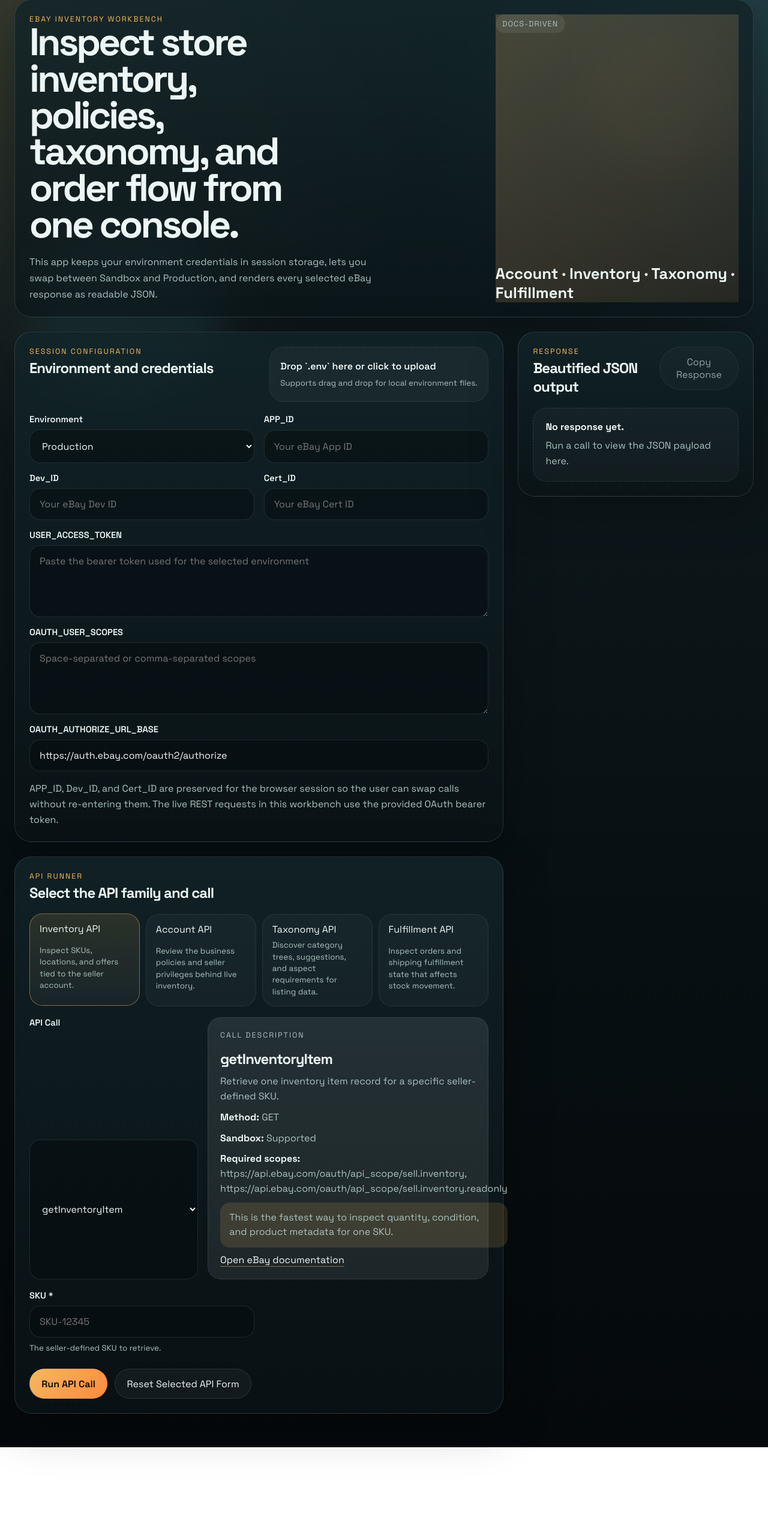
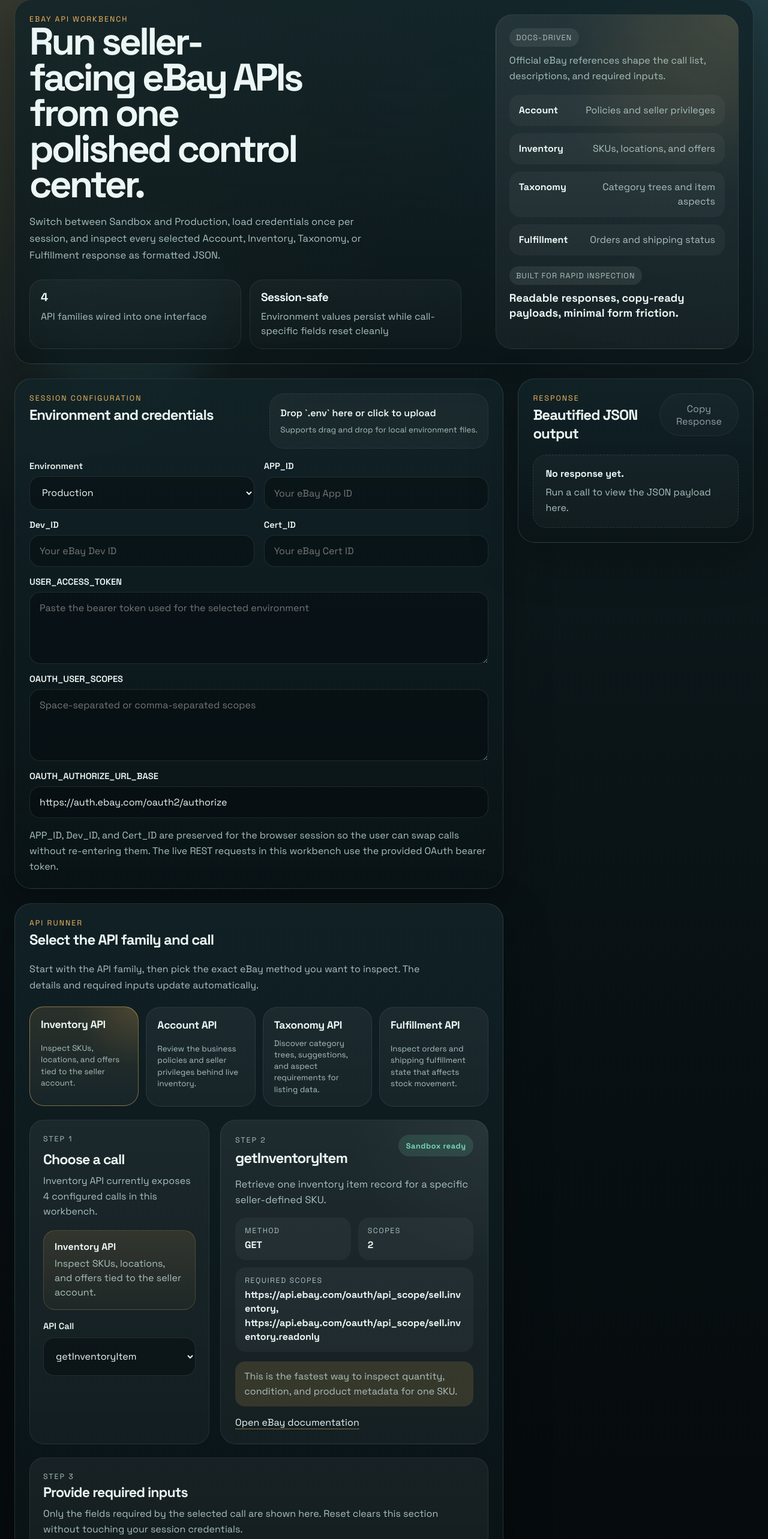
Before and after one commit to yhunt75/ebay-api-app, a Next.js app: page / in a window 1280 px wide. Shown: the part 41-2607 px from the top of the page at 60% size. Before the commit the page ends 2454 px from the top, so only its background shows below. Built offline with nearby package versions, Linux system fonts and the light colour scheme.

Commit message:
Refine layout and rename app

```diff
--- a/app/globals.css
+++ b/app/globals.css
@@ -96,32 +96,68 @@
 
 .hero__copy h1 {
   margin: 0;
-  font-size: clamp(2.4rem, 5vw, 4.8rem);
-  line-height: 0.95;
+  font-size: clamp(2.6rem, 5vw, 5.2rem);
+  line-height: 0.93;
   letter-spacing: -0.06em;
-  max-width: 12ch;
+  max-width: 11ch;
 }
 
 .hero__lede {
-  max-width: 58ch;
+  max-width: 54ch;
   margin: 18px 0 0;
   color: var(--text-muted);
-  font-size: 1rem;
+  font-size: 1.03rem;
   line-height: 1.7;
 }
 
-.hero__badge {
+.hero__highlights {
+  display: grid;
+  grid-template-columns: repeat(2, minmax(0, 1fr));
+  gap: 14px;
+  margin-top: 26px;
+  max-width: 720px;
+}
+
+.hero-stat {
   display: flex;
   flex-direction: column;
-  justify-content: space-between;
-  gap: 14px;
-  min-height: 160px;
-  background:
-    linear-gradient(135deg, rgba(244, 184, 96, 0.2), rgba(255, 138, 61, 0.08)),
-    rgba(255, 255, 255, 0.03);
+  gap: 8px;
+  padding: 16px 18px;
+  border-radius: 22px;
+  border: 1px solid rgba(255, 255, 255, 0.08);
+  background: linear-gradient(180deg, rgba(255, 255, 255, 0.035), rgba(255, 255, 255, 0.015));
 }
 
-.hero__badge span {
+.hero-stat strong {
+  font-size: 1.2rem;
+  letter-spacing: -0.03em;
+}
+
+.hero-stat span {
+  color: var(--text-muted);
+  line-height: 1.55;
+}
+
+.hero__panel {
+  display: grid;
+  gap: 18px;
+  align-content: start;
+  padding: 22px;
+  border-radius: 28px;
+  background:
+    radial-gradient(circle at top right, rgba(244, 184, 96, 0.14), transparent 42%),
+    linear-gradient(180deg, rgba(255, 255, 255, 0.05), rgba(255, 255, 255, 0.02)),
+    rgba(255, 255, 255, 0.025);
+  border: 1px solid rgba(255, 255, 255, 0.08);
+}
+
+.hero__panel-top {
+  display: grid;
+  gap: 10px;
+}
+
+.hero__panel-top span,
+.hero__panel-footer span {
   display: inline-flex;
   width: fit-content;
   padding: 0.45rem 0.7rem;
@@ -133,9 +169,45 @@
   text-transform: uppercase;
 }
 
-.hero__badge strong {
-  font-size: clamp(1.1rem, 2vw, 1.8rem);
-  line-height: 1.25;
+.hero__panel-top p {
+  margin: 0;
+  color: var(--text-muted);
+  line-height: 1.6;
+}
+
+.hero__api-list {
+  display: grid;
+  gap: 12px;
+}
+
+.hero__api-item {
+  display: flex;
+  justify-content: space-between;
+  gap: 16px;
+  align-items: baseline;
+  padding: 14px 16px;
+  border-radius: 18px;
+  background: rgba(255, 255, 255, 0.04);
+}
+
+.hero__api-item strong {
+  font-size: 1rem;
+}
+
+.hero__api-item span {
+  color: var(--text-muted);
+  text-align: right;
+  line-height: 1.5;
+}
+
+.hero__panel-footer {
+  display: grid;
+  gap: 10px;
+}
+
+.hero__panel-footer strong {
+  font-size: 1.15rem;
+  line-height: 1.35;
 }
 
 .workspace {
@@ -191,11 +263,6 @@
   grid-template-columns: repeat(2, minmax(0, 1fr));
 }
 
-.grid--api {
-  grid-template-columns: minmax(240px, 0.75fr) minmax(0, 1.25fr);
-  margin-bottom: 18px;
-}
-
 .grid--params {
   grid-template-columns: repeat(2, minmax(0, 1fr));
 }
@@ -248,18 +315,20 @@
 .segmented {
   display: grid;
   grid-template-columns: repeat(4, minmax(0, 1fr));
-  gap: 10px;
-  margin-bottom: 18px;
+  gap: 12px;
 }
 
 .segmented__item {
   display: grid;
-  gap: 6px;
+  gap: 10px;
   text-align: left;
-  padding: 14px 16px;
-  border-radius: 22px;
+  min-height: 148px;
+  padding: 18px;
+  border-radius: 24px;
   border: 1px solid rgba(255, 255, 255, 0.08);
-  background: rgba(255, 255, 255, 0.03);
+  background:
+    linear-gradient(180deg, rgba(255, 255, 255, 0.035), rgba(255, 255, 255, 0.02)),
+    rgba(255, 255, 255, 0.02);
   color: var(--text);
   cursor: pointer;
   transition:
@@ -272,7 +341,16 @@
 .segmented__item--active {
   transform: translateY(-1px);
   border-color: rgba(244, 184, 96, 0.46);
-  background: linear-gradient(180deg, rgba(244, 184, 96, 0.12), rgba(255, 255, 255, 0.04));
+  background:
+    radial-gradient(circle at top right, rgba(244, 184, 96, 0.16), transparent 42%),
+    linear-gradient(180deg, rgba(244, 184, 96, 0.12), rgba(255, 255, 255, 0.04));
+  box-shadow: inset 0 1px 0 rgba(255, 255, 255, 0.06);
+}
+
+.segmented__item span {
+  font-size: 1.1rem;
+  font-weight: 700;
+  letter-spacing: -0.02em;
 }
 
 .segmented__item small {
@@ -280,9 +358,91 @@
   line-height: 1.45;
 }
 
+.runner-shell {
+  display: grid;
+  gap: 22px;
+}
+
+.runner-lede {
+  max-width: 64ch;
+  margin: 0;
+  color: var(--text-muted);
+  line-height: 1.7;
+}
+
+.runner-grid {
+  display: grid;
+  grid-template-columns: minmax(300px, 0.75fr) minmax(0, 1.25fr);
+  gap: 18px;
+  align-items: stretch;
+}
+
+.selector-card,
+.params-card {
+  padding: 22px;
+  border-radius: 24px;
+  border: 1px solid rgba(255, 255, 255, 0.08);
+  background:
+    linear-gradient(180deg, rgba(255, 255, 255, 0.035), rgba(255, 255, 255, 0.015)),
+    rgba(255, 255, 255, 0.02);
+}
+
+.selector-card {
+  display: grid;
+  gap: 18px;
+  align-content: start;
+}
+
+.selector-card__header,
+.params-card__header {
+  display: grid;
+  gap: 8px;
+}
+
+.selector-card__header h3,
+.params-card__header h3 {
+  margin: 0;
+  font-size: 1.45rem;
+  letter-spacing: -0.04em;
+}
+
+.selector-card__header p,
+.params-card__header p {
+  margin: 0;
+  color: var(--text-muted);
+  line-height: 1.6;
+}
+
+.family-badge {
+  display: grid;
+  gap: 6px;
+  padding: 16px 18px;
+  border-radius: 20px;
+  border: 1px solid rgba(244, 184, 96, 0.2);
+  background: linear-gradient(180deg, rgba(244, 184, 96, 0.12), rgba(244, 184, 96, 0.04));
+}
+
+.family-badge strong {
+  font-size: 1rem;
+}
+
+.family-badge span {
+  color: var(--text-muted);
+  line-height: 1.5;
+}
+
+.field--compact {
+  gap: 10px;
+}
+
+.input--selector {
+  min-height: 64px;
+  font-size: 1rem;
+}
+
 .description-card {
   display: grid;
-  gap: 10px;
+  gap: 16px;
   padding: 20px;
   border-radius: 22px;
   border: 1px solid rgba(255, 255, 255, 0.08);
@@ -291,14 +451,86 @@
     var(--surface-soft);
 }
 
+.description-card--featured {
+  padding: 24px;
+  border-radius: 26px;
+  background:
+    radial-gradient(circle at top right, rgba(255, 255, 255, 0.05), transparent 34%),
+    linear-gradient(180deg, rgba(255, 255, 255, 0.045), rgba(255, 255, 255, 0.02)),
+    rgba(255, 255, 255, 0.025);
+}
+
+.description-card__top {
+  display: flex;
+  justify-content: space-between;
+  gap: 16px;
+  align-items: start;
+}
+
 .description-card p {
   margin: 0;
   color: var(--text-muted);
   line-height: 1.55;
 }
 
+.description-card__summary {
+  font-size: 1.04rem;
+}
+
 .description-card strong {
   color: var(--text);
+}
+
+.support-pill {
+  display: inline-flex;
+  align-items: center;
+  min-height: 36px;
+  padding: 0.45rem 0.8rem;
+  border-radius: 999px;
+  font-size: 0.8rem;
+  font-weight: 700;
+  letter-spacing: 0.04em;
+  white-space: nowrap;
+}
+
+.support-pill--supported {
+  background: rgba(115, 215, 181, 0.14);
+  color: var(--success);
+}
+
+.support-pill--restricted {
+  background: rgba(255, 134, 113, 0.14);
+  color: var(--danger);
+}
+
+.description-meta {
+  display: grid;
+  grid-template-columns: repeat(2, minmax(0, 1fr));
+  gap: 12px;
+}
+
+.description-meta__item {
+  display: grid;
+  gap: 4px;
+  padding: 14px 16px;
+  border-radius: 18px;
+  background: rgba(255, 255, 255, 0.04);
+}
+
+.description-meta__item span {
+  color: var(--text-muted);
+  font-size: 0.78rem;
+  letter-spacing: 0.12em;
+  text-transform: uppercase;
+}
+
+.description-meta__item strong {
+  overflow-wrap: anywhere;
+  line-height: 1.45;
+}
+
+.description-meta__item--wide {
+  grid-column: 1 / -1;
 }
 
 .note {
@@ -320,6 +552,11 @@
   flex-wrap: wrap;
   gap: 12px;
   margin-top: 24px;
+}
+
+.params-card {
+  display: grid;
+  gap: 18px;
 }
 
 .button,
@@ -493,7 +730,7 @@
 @media (max-width: 1120px) {
   .workspace,
   .hero,
-  .grid--api {
+  .runner-grid {
     grid-template-columns: 1fr;
   }
 
@@ -505,8 +742,23 @@
 @media (max-width: 880px) {
   .segmented,
   .grid--credentials,
-  .grid--params {
+  .grid--params,
+  .description-meta,
+  .hero__highlights {
     grid-template-columns: 1fr;
+  }
+
+  .description-card__top {
+    flex-direction: column;
+  }
+
+  .hero__api-item {
+    flex-direction: column;
+    align-items: start;
+  }
+
+  .hero__api-item span {
+    text-align: left;
   }
 
   .shell {
--- a/app/layout.tsx
+++ b/app/layout.tsx
@@ -16,7 +16,7 @@
 });
 
 export const metadata: Metadata = {
-  title: "eBay Inventory Workbench",
+  title: "eBay API Workbench",
   description:
     "A Next.js app for querying eBay Account, Inventory, Taxonomy, and Fulfillment APIs.",
 };
--- a/components/ebay-workbench.tsx
+++ b/components/ebay-workbench.tsx
@@ -24,7 +24,7 @@
   ok: boolean;
   status: number;
   statusText: string;
-  requestUrl: string;
+  requestUrl?: string;
   body: string;
 };
 
@@ -154,6 +154,8 @@
   const availableCalls = API_CALLS.filter((call) => call.apiFamily === selectedApi);
   const selectedCall =
     availableCalls.find((call) => call.id === selectedCallId) ?? availableCalls[0];
+  const selectedFamily =
+    API_FAMILIES.find((family) => family.id === selectedApi) ?? API_FAMILIES[0];
 
   useEffect(() => {
     if (typeof window === "undefined") {
@@ -304,7 +306,7 @@
       });
 
       const payload = (await response.json()) as
-        | { error: string }
+        | { error: string; requestUrl?: string }
         | {
             ok: boolean;
             status: number;
@@ -313,9 +315,15 @@
             data: unknown;
           };
 
-      if (!response.ok || "error" in payload) {
-        setResponseState(null);
-        setErrorMessage("error" in payload ? payload.error : "The eBay request failed.");
+      if ("error" in payload) {
+        setResponseState({
+          ok: false,
+          status: response.status,
+          statusText: response.statusText,
+          requestUrl: payload.requestUrl,
+          body: JSON.stringify(payload, null, 2),
+        });
+        setErrorMessage(payload.error);
         return;
       }
 
@@ -324,8 +332,12 @@
         status: payload.status,
         statusText: payload.statusText,
         requestUrl: payload.requestUrl,
-        body: JSON.stringify(payload.data, null, 2),
+        body: JSON.stringify(payload, null, 2),
       });
+
+      if (!response.ok) {
+        setErrorMessage("The eBay API returned an error response. Full details are shown below.");
+      }
     } catch (error) {
       setResponseState(null);
       setErrorMessage(
@@ -342,17 +354,53 @@
     <main className="shell">
       <section className="hero panel">
         <div className="hero__copy">
-          <p className="eyebrow">eBay Inventory Workbench</p>
-          <h1>Inspect store inventory, policies, taxonomy, and order flow from one console.</h1>
+          <p className="eyebrow">eBay API Workbench</p>
+          <h1>Run seller-facing eBay APIs from one polished control center.</h1>
           <p className="hero__lede">
-            This app keeps your environment credentials in session storage, lets you swap
-            between Sandbox and Production, and renders every selected eBay response as
-            readable JSON.
+            Switch between Sandbox and Production, load credentials once per session, and
+            inspect every selected Account, Inventory, Taxonomy, or Fulfillment response as
+            formatted JSON.
           </p>
+          <div className="hero__highlights">
+            <div className="hero-stat">
+              <strong>4</strong>
+              <span>API families wired into one interface</span>
             </div>
-        <div className="hero__badge">
+            <div className="hero-stat">
+              <strong>Session-safe</strong>
+              <span>Environment values persist while call-specific fields reset cleanly</span>
+            </div>
+          </div>
+        </div>
+        <div className="hero__panel">
+          <div className="hero__panel-top">
             <span>Docs-driven</span>
-          <strong>Account · Inventory · Taxonomy · Fulfillment</strong>
+            <p>Official eBay references shape the call list, descriptions, and required inputs.</p>
+          </div>
+
+          <div className="hero__api-list">
+            <div className="hero__api-item">
+              <strong>Account</strong>
+              <span>Policies and seller privileges</span>
+            </div>
+            <div className="hero__api-item">
+              <strong>Inventory</strong>
+              <span>SKUs, locations, and offers</span>
+            </div>
+            <div className="hero__api-item">
+              <strong>Taxonomy</strong>
+              <span>Category trees and item aspects</span>
+            </div>
+            <div className="hero__api-item">
+              <strong>Fulfillment</strong>
+              <span>Orders and shipping status</span>
+            </div>
+          </div>
+
+          <div className="hero__panel-footer">
+            <span>Built for rapid inspection</span>
+            <strong>Readable responses, copy-ready payloads, minimal form friction.</strong>
+          </div>
         </div>
       </section>
 
@@ -474,6 +522,12 @@
               </div>
             </div>
 
+            <div className="runner-shell">
+              <p className="runner-lede">
+                Start with the API family, then pick the exact eBay method you want to inspect.
+                The details and required inputs update automatically.
+              </p>
+
               <div className="segmented" role="tablist" aria-label="API families">
                 {API_FAMILIES.map((family) => (
                   <button
@@ -490,11 +544,26 @@
                 ))}
               </div>
 
-            <div className="grid grid--api">
-              <label className="field">
+              <div className="runner-grid">
+                <div className="selector-card">
+                  <div className="selector-card__header">
+                    <p className="eyebrow">Step 1</p>
+                    <h3>Choose a call</h3>
+                    <p>
+                      {selectedFamily.label} currently exposes {availableCalls.length} configured
+                      call{availableCalls.length === 1 ? "" : "s"} in this workbench.
+                    </p>
+                  </div>
+
+                  <div className="family-badge">
+                    <strong>{selectedFamily.label}</strong>
+                    <span>{selectedFamily.description}</span>
+                  </div>
+
+                  <label className="field field--compact">
                     <span>API Call</span>
                     <select
-                  className="input"
+                      className="input input--selector"
                       value={selectedCall.id}
                       onChange={(event) => setSelectedCallId(event.target.value)}
                     >
@@ -505,27 +574,48 @@
                       ))}
                     </select>
                   </label>
+                </div>
 
-              <div className="description-card">
-                <p className="eyebrow">Call Description</p>
+                <div className="description-card description-card--featured">
+                  <div className="description-card__top">
+                    <div>
+                      <p className="eyebrow">Step 2</p>
                       <h3>{selectedCall.title}</h3>
-                <p>{selectedCall.summary}</p>
-                <p>
-                  <strong>Method:</strong> {selectedCall.method}
-                </p>
-                <p>
-                  <strong>Sandbox:</strong>{" "}
-                  {selectedCall.sandboxSupported ? "Supported" : "Not supported"}
-                </p>
-                <p>
-                  <strong>Required scopes:</strong>{" "}
-                  {selectedCall.requiredScopes.join(", ")}
-                </p>
+                    </div>
+                    <span
+                      className={`support-pill ${
+                        selectedCall.sandboxSupported
+                          ? "support-pill--supported"
+                          : "support-pill--restricted"
+                      }`}
+                    >
+                      {selectedCall.sandboxSupported ? "Sandbox ready" : "Production only"}
+                    </span>
+                  </div>
+
+                  <p className="description-card__summary">{selectedCall.summary}</p>
+
+                  <div className="description-meta">
+                    <div className="description-meta__item">
+                      <span>Method</span>
+                      <strong>{selectedCall.method}</strong>
+                    </div>
+                    <div className="description-meta__item">
+                      <span>Scopes</span>
+                      <strong>{selectedCall.requiredScopes.length}</strong>
+                    </div>
+                    <div className="description-meta__item description-meta__item--wide">
+                      <span>Required scopes</span>
+                      <strong>{selectedCall.requiredScopes.join(", ")}</strong>
+                    </div>
+                  </div>
+
                   {selectedCall.notes?.map((note) => (
                     <p key={note} className="note">
                       {note}
                     </p>
                   ))}
+
                   <a
                     className="docs-link"
                     href={selectedCall.docsUrl}
@@ -535,6 +625,18 @@
                     Open eBay documentation
                   </a>
                 </div>
+              </div>
+
+              <div className="params-card">
+                <div className="params-card__header">
+                  <div>
+                    <p className="eyebrow">Step 3</p>
+                    <h3>Provide required inputs</h3>
+                  </div>
+                  <p>
+                    Only the fields required by the selected call are shown here. Reset clears this
+                    section without touching your session credentials.
+                  </p>
                 </div>
 
                 <div className="grid grid--params">
@@ -568,6 +670,8 @@
                   </button>
                 </div>
               </div>
+            </div>
+          </div>
         </form>
 
         <aside className="stack">
@@ -597,7 +701,7 @@
                   >
                     {responseState.status} {responseState.statusText}
                   </span>
-                  <code>{responseState.requestUrl}</code>
+                  {responseState.requestUrl ? <code>{responseState.requestUrl}</code> : null}
                 </div>
                 <pre className="json-view">{responseState.body}</pre>
               </>
```
Also changed, not shown: 1 other file (tests, documents, lock files or other folders). Lines whose indentation alone changed are shown as unchanged.
